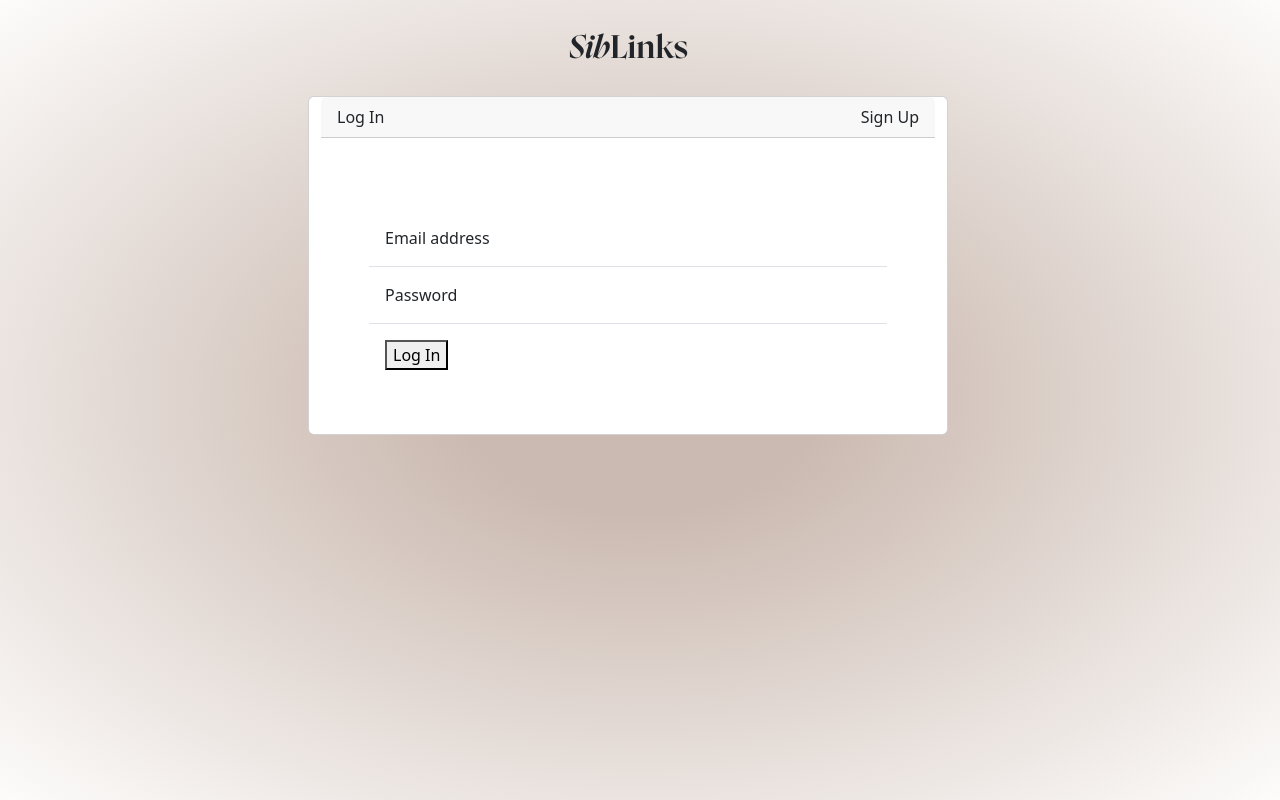
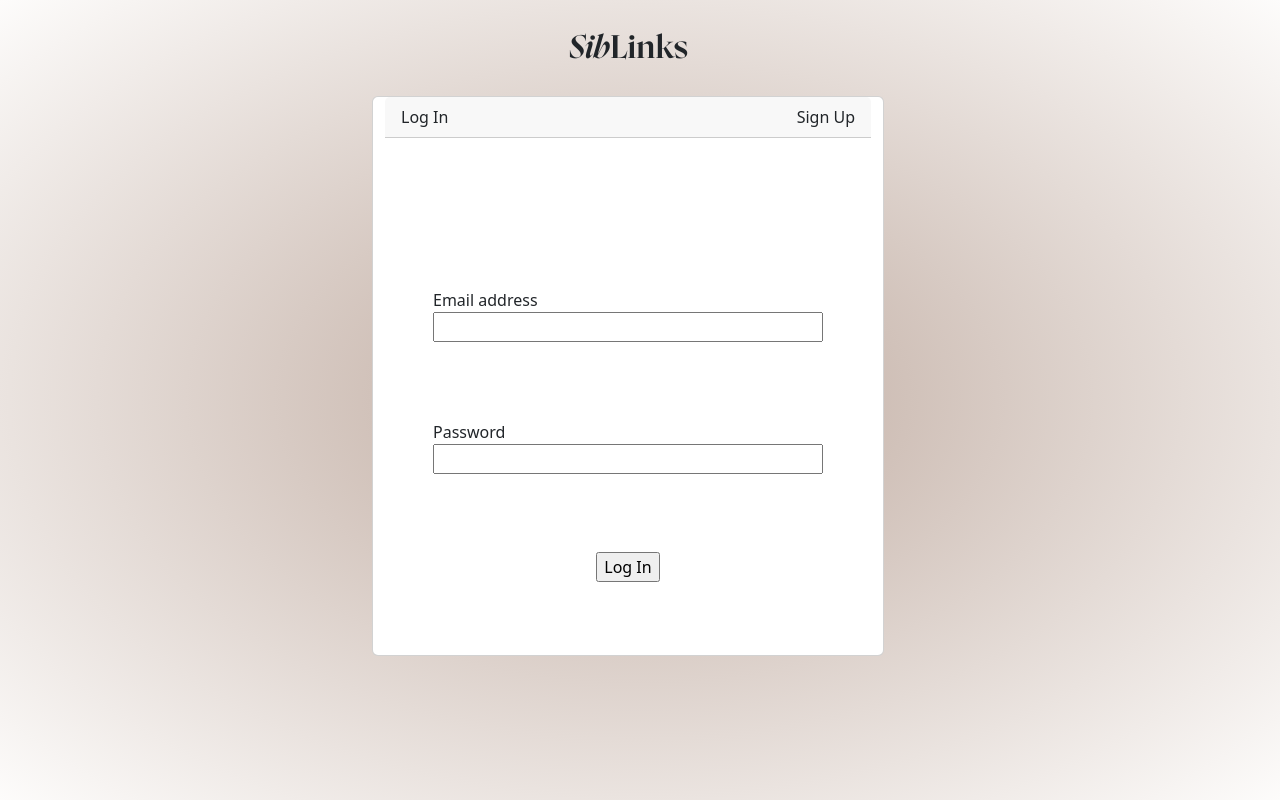
Before and after one commit to jazdmiller/siblinks-app, a React (Create React App) app: page /login in a window 1280 px wide. Built offline with nearby package versions, Linux system fonts and the light colour scheme.

Commit message:
add form to login component

```diff
--- a/src/App.css
+++ b/src/App.css
@@ -75,3 +75,23 @@ body{
  font-family: 'Nyght Serif', serif;
  font-size: 2em;
 }
+
+.form-label{
+  margin-top: 20%;
+}
+
+
+/* ******* MEDIA QUERIES ******** */
+
+@media (min-width: 390px){
+  .login-card{
+    width: 70% !important;
+    height: 70vh !important;
+  }
+}
+
+@media (min-width: 768px){
+  .login-card{
+    width: 40% !important;
+  }
+}
--- a/src/components/LoginCard.js
+++ b/src/components/LoginCard.js
@@ -2,21 +2,45 @@ import React from 'react'
 
 function LoginCard() {
   return (
-        <div className='card w-50'>
+        <div className='card login-card'>
             <div className='card-header'>
                 <div className='row justify-content-between'>
                     <div className='col'>Log In</div>
                     <div className='col text-end'>Sign Up</div>
                 </div>
             </div>
-            <div className='card-body mt-4 p-5'>
-                <ul className='list-group list-group-flush'>
+            <div className='card-body mt-4 p-md-5'>
+                <form>
+
+                    <div className=' form-label'>
+                    <label>
+                       Email address
+                    </label>
+                    <div>
+                    <input className='w-100' type="text" name="email address" />
+                    </div>
+                    </div>
+
+                    <div className=' form-label'>
+                    <label>
+                        Password
+                    </label>
+                    <div>
+                        <input className="w-100" type="text" name="password"/>
+                    </div>
+                    </div>
+
+                    <div className='text-center form-label'>
+                        <input type="submit" value="Log In" />
+                    </div>
+                {/* <ul className='list-group list-group-flush'>
                     <li className='list-group-item p-3'>Email address</li>
                     <li className='list-group-item p-3'>Password</li>
                     <li className='list-group-item p-3'>
                         <button>Log In</button>
                     </li>
-                </ul>
+                </ul> */}
+                </form>
             </div>
         </div>
   )
```
